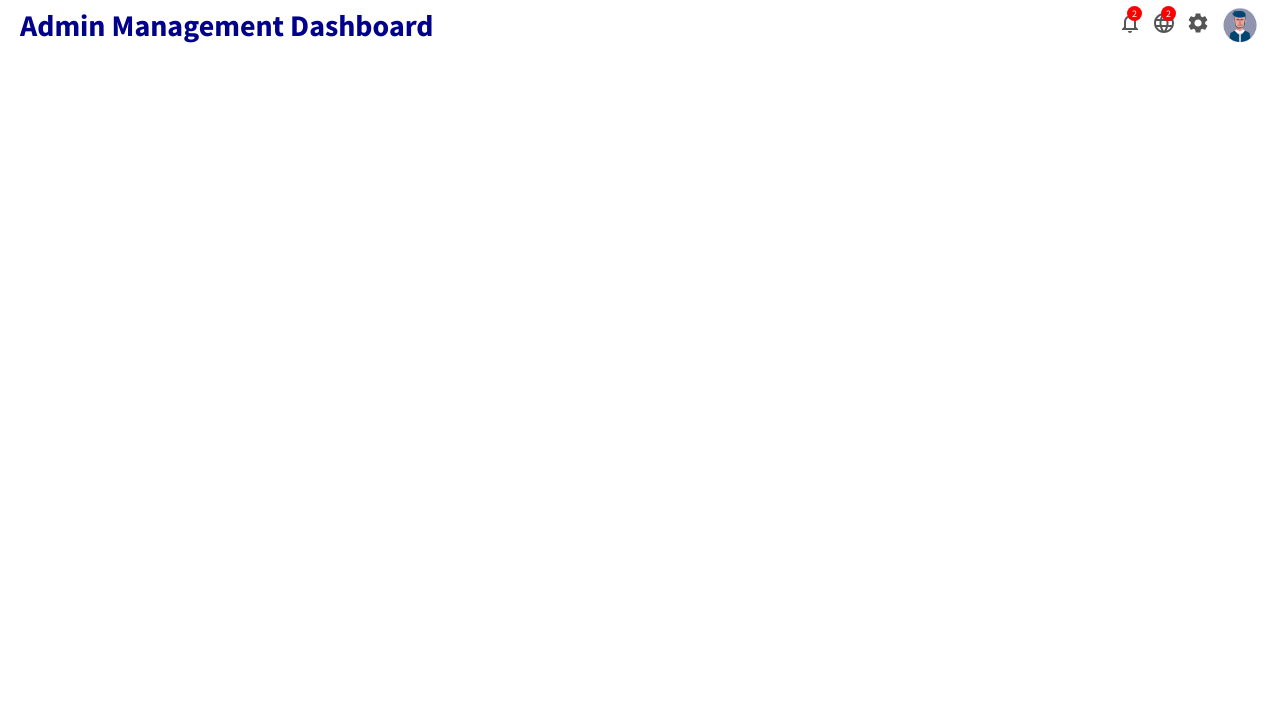
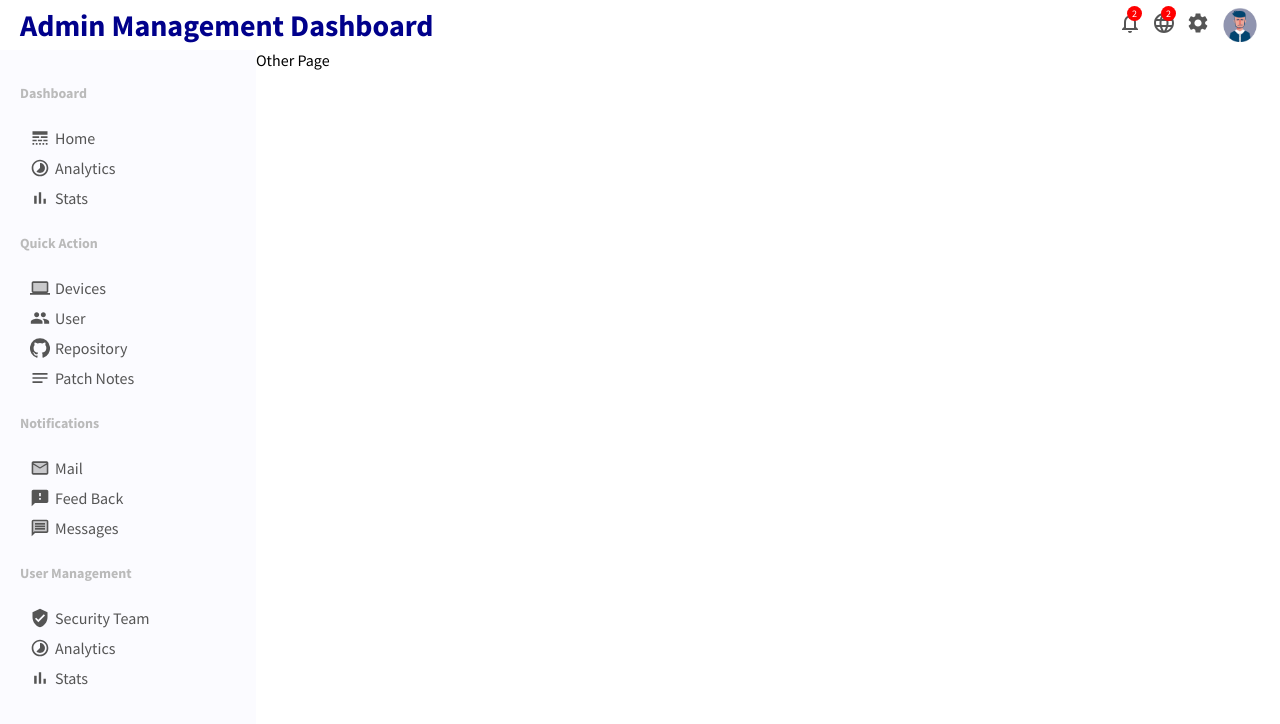
Before and after one commit to sayanmondal2098/patch-server-dashboard, a React (Create React App) app: page / in a window 1280 px wide. Shown: the top 724 px of the page. Built offline with nearby package versions, Linux system fonts and the light colour scheme.

Commit message:
sidebar added

```diff
--- a/src/App.css
+++ b/src/App.css
@@ -1,38 +1,8 @@
-.App {
-  text-align: center;
+.container{
+  display: flex;
 }
 
-.App-logo {
-  height: 40vmin;
-  pointer-events: none;
+.other{
+  flex: 4;
+  background-color: hsl(0, 0%, 100%);
 }
-
-@media (prefers-reduced-motion: no-preference) {
-  .App-logo {
-    animation: App-logo-spin infinite 20s linear;
-  }
-}
-
-.App-header {
-  background-color: #282c34;
-  min-height: 100vh;
-  display: flex;
-  flex-direction: column;
-  align-items: center;
-  justify-content: center;
-  font-size: calc(10px + 2vmin);
-  color: white;
-}
-
-.App-link {
-  color: #61dafb;
-}
-
-@keyframes App-logo-spin {
-  from {
-    transform: rotate(0deg);
-  }
-  to {
-    transform: rotate(360deg);
-  }
-}
--- a/src/App.js
+++ b/src/App.js
@@ -1,9 +1,16 @@
 import Topbar from "./components/topbar/Topbar";
+import Sidebar from "./components/sidebar/Sidebar";
+import "./App.css";
+
 
 function App() {
   return (
     <div className="App">
-      <Topbar />
+      <Topbar/>
+      <div className="container">
+        <Sidebar/>
+        <div className="other">Other Page</div>
+      </div>
     </div>
   );
 }
--- a/src/components/sidebar/sidebar.css
+++ b/src/components/sidebar/sidebar.css
@@ -0,0 +1,43 @@
+.sidebar{
+    flex: 1;
+    height: calc(100vh - 50px);
+    background-color: rgb(251, 251, 255);
+    position: sticky;
+    top: 50px;
+}
+
+
+.sidebarWrapper{
+    padding: 20px;
+    color: #555;
+}
+
+.sidebarMenu {
+    margin-bottom: 10px;
+}
+
+.sidebarTitel{
+    font-size: 14px;
+    color: rgb(186, 186, 186);
+}
+
+.sidebarList {
+    list-style: none;
+    padding: 5px;
+}
+
+.sidebarListItem{
+    padding: 5px;
+    cursor: pointer;
+    display: flex;
+    align-items: center;
+    border-radius: 10px;
+}
+.sidebarListItem.active, .sidebarListItem:hover{
+    background-color: rgb(240, 240, 255);
+}
+
+.sidebarIcon{
+    margin-right: 5px;
+    font-size: 20px !important;
+}
--- a/src/components/sidebar/sidebar.jsx
+++ b/src/components/sidebar/sidebar.jsx
@@ -0,0 +1,93 @@
+import React from "react";
+import { LineStyle, Timelapse, BarChartOutlined, ComputerTwoTone, Group, GitHub,
+    Notes ,MailTwoTone, MessageTwoTone,Feedback,VerifiedUser,    } from "@material-ui/icons";
+import "./sidebar.css";
+
+export default function Sidebar() {
+    return (
+        <div className="sidebar">
+            <div className="sidebarWrapper">
+                <div className="sidebarMenu">
+                    <h3 className="sidebarTitel">
+                        Dashboard
+                    </h3>
+                    <ul className="sidebarList">
+                        <li className="sidebarListItem">
+                            <LineStyle className="sidebarIcon"/>
+                            Home
+                        </li>
+                        <li className="sidebarListItem">
+                            <Timelapse className="sidebarIcon"/>
+                            Analytics
+                        </li>
+                        <li className="sidebarListItem">
+                            <BarChartOutlined className="sidebarIcon"/>
+                            Stats
+                        </li>
+                    </ul>
+                </div>
+                <div className="sidebarMenu">
+                    <h3 className="sidebarTitel">
+                        Quick Action
+                    </h3>
+                    <ul className="sidebarList">
+                        <li className="sidebarListItem">
+                            <ComputerTwoTone className="sidebarIcon"/>
+                            Devices
+                        </li>
+                        <li className="sidebarListItem">
+                            <Group className="sidebarIcon"/>
+                            User
+                        </li>
+                        <li className="sidebarListItem">
+                            <GitHub className="sidebarIcon"/>
+                            Repository
+                        </li>
+                        <li className="sidebarListItem">
+                            <Notes className="sidebarIcon"/>
+                            Patch Notes
+                        </li>
+                    </ul>
+                </div>
+                <div className="sidebarMenu">
+                    <h3 className="sidebarTitel">
+                        Notifications
+                    </h3>
+                    <ul className="sidebarList">
+                        <li className="sidebarListItem">
+                            <MailTwoTone className="sidebarIcon"/>
+                            Mail
+                        </li>
+                        <li className="sidebarListItem">
+                            <Feedback className="sidebarIcon"/>
+                            Feed Back
+                        </li>
+                        <li className="sidebarListItem">
+                            <MessageTwoTone className="sidebarIcon"/>
+                            Messages
+                        </li>
+                    </ul>
+                </div>
+                <div className="sidebarMenu">
+                    <h3 className="sidebarTitel">
+                        User Management
+                    </h3>
+                    <ul className="sidebarList">
+                        <li className="sidebarListItem">
+                            <VerifiedUser className="sidebarIcon"/>
+                            Security Team
+                        </li>
+                        <li className="sidebarListItem">
+                            <Timelapse className="sidebarIcon"/>
+                            Analytics
+                        </li>
+                        <li className="sidebarListItem">
+                            <BarChartOutlined className="sidebarIcon"/>
+                            Stats
+                        </li>
+                    </ul>
+                </div>
+            </div>
+        </div>
+    )
+}
```
